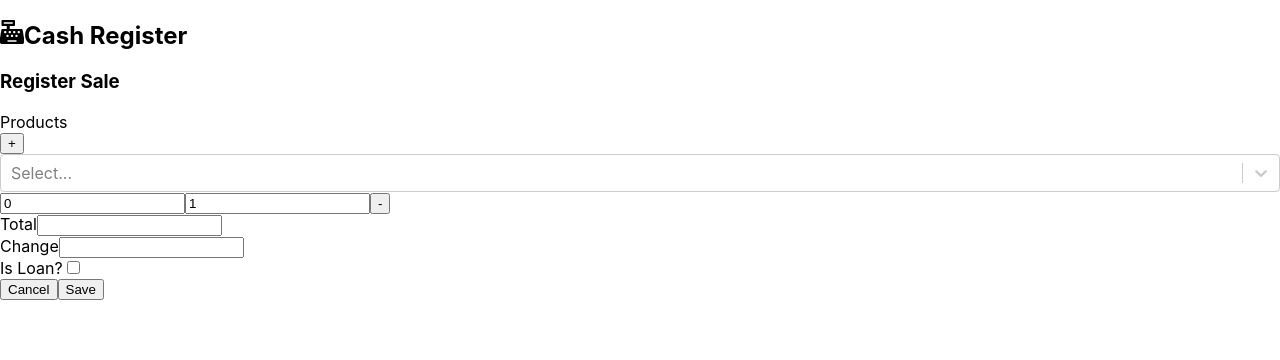
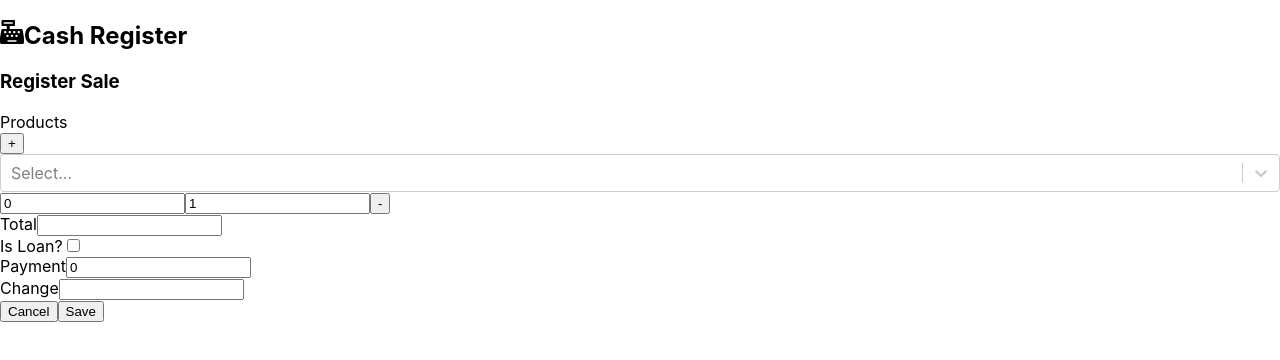
Before and after one commit to Zygma94/react-cash-register, a React (Create React App) app: page /sales/sale/new in a window 1280 px wide. Shown: the top 360 px of the page. Built offline with nearby package versions, Linux system fonts and the light colour scheme; no server answers.

Commit message:
Se agregaron más columnas a las ventas

```diff
--- a/src/components/SaleForm.tsx
+++ b/src/components/SaleForm.tsx
@@ -207,19 +207,6 @@ export default function SaleList() {
                     <label>Total</label>
                     <input readOnly type="number" min={0} value={saleForm.total} />
                 </div>
-                {!saleForm.isLoan || editMode && (<div className="form-field">
-                    <label>Payment</label>
-                    <input type="number" min={0} value={saleForm.payment} onChange={(e) =>
-                        setSaleForm({
-                            ...saleForm,
-                            payment: parseInt(e.target.value),
-                            change: parseInt(e.target.value) - (saleForm.total || 0)
-                        })} />
-                </div>)}
-                <div className="form-field">
-                    <label>Change</label>
-                    <input readOnly type="number" min={0} value={saleForm.change} />
-                </div>
                 <div className="form-field">
                     <label>Is Loan?</label>
                     <input type="checkbox" disabled={editMode} checked={saleForm.isLoan} onChange={(e) =>
@@ -228,6 +215,24 @@ export default function SaleList() {
                             isLoan: e.target.checked
                         })} />
                 </div>
+                {(!saleForm.isLoan || editMode) && (
+                    <React.Fragment>
+                        <div className="form-field">
+                            <label>Payment</label>
+                            <input type="number" min={0} value={saleForm.payment} onChange={(e) =>
+                                setSaleForm({
+                                    ...saleForm,
+                                    payment: parseInt(e.target.value),
+                                    change: parseInt(e.target.value) - (saleForm.total || 0)
+                                })} />
+                        </div>
+                        <div className="form-field">
+                            <label>Change</label>
+                            <input readOnly type="number" min={0} value={saleForm.change} />
+                        </div>
+                    </React.Fragment>)}
+
+
                 {saleForm.isLoan && (
                     <div className='form-field'>
                         <label>Apartment Number</label>
@@ -238,6 +243,8 @@ export default function SaleList() {
                             })} />
                     </div>
                 )}
+
+
                 <div className="sale-form-footer">
                     <button type='button' onClick={() => navigate('../sales', { replace: true })}>
                         Cancel
--- a/src/components/SaleList.tsx
+++ b/src/components/SaleList.tsx
@@ -55,6 +55,8 @@ export default function SaleList() {
                         <th>Total</th>
                         <th>Is Loan</th>
                         <th>Apartment Number</th>
+                        <th>Payment</th>
+                        <th>Change</th>
                         <th>Actions</th>
                     </tr>
                 </thead>
@@ -67,6 +69,8 @@ export default function SaleList() {
                                 <td>{sale.total}</td>
                                 <td>{sale.isLoan ? 'Yes' : 'No'}</td>
                                 <td>{sale.apartmentNumber}</td>
+                                <td>{sale.payment}</td>
+                                <td>{sale.payment > 0 ? sale.payment - sale.total : 0}</td>
                                 <td>
 
                                     <NavLink to={`/sales/sale/${sale.saleId}`}>
```
